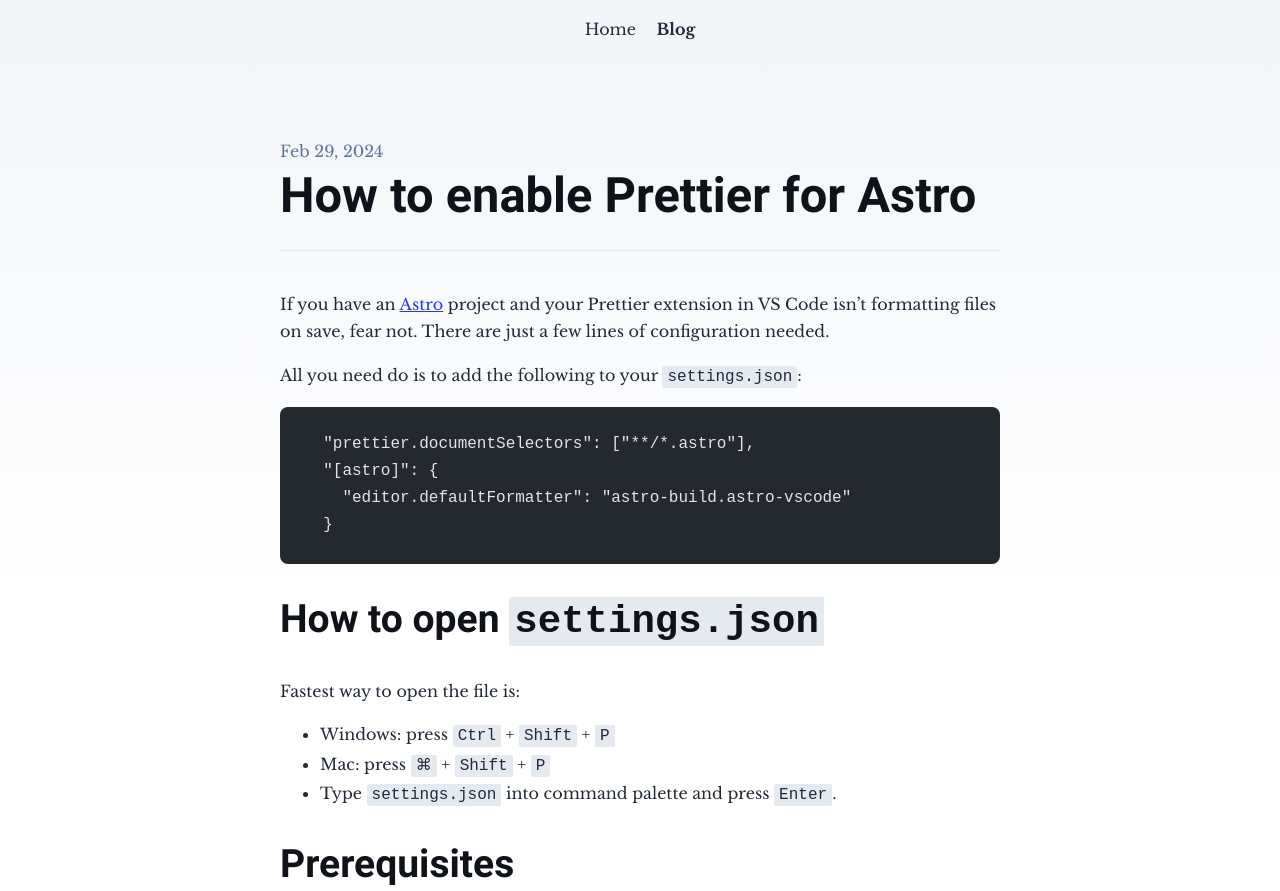
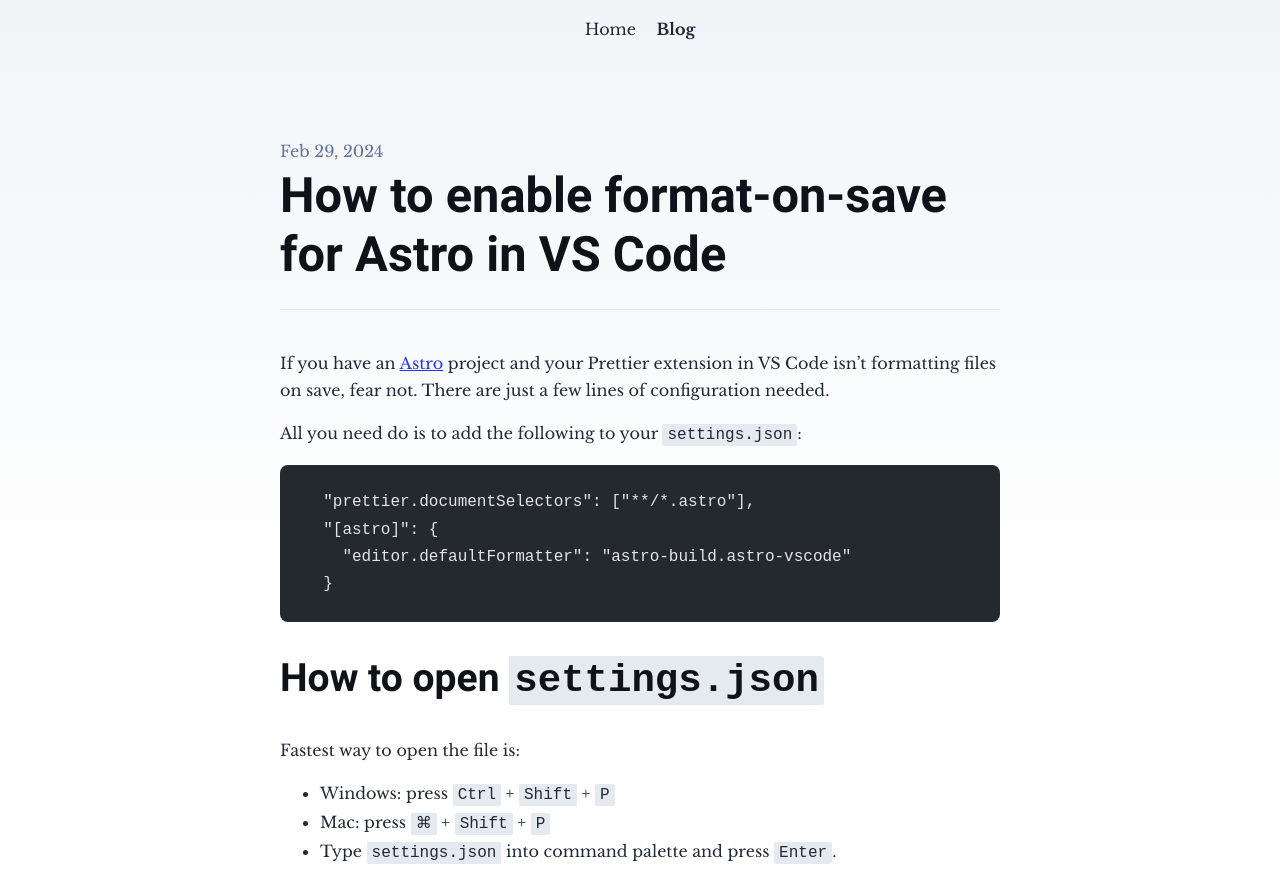
Before and after one commit to mariovyord/mariovyord.github.io, an Astro site: page /blog/how-to-enable-prettier-for-astro in a window 1280 px wide. Shown: the top 891 px of the page. Built offline with nearby package versions, Linux system fonts and the light colour scheme; Astro itself is replaced by a stand-in of ours; code samples lack their colours.

Commit message:
update article title

```diff
--- a/src/content/blog/how-to-enable-prettier-for-astro.md
+++ b/src/content/blog/how-to-enable-prettier-for-astro.md
@@ -1,5 +1,5 @@
 ---
-title: "How to enable Prettier for Astro"
+title: "How to enable format-on-save for Astro in VS Code"
 description: "To enable format-on-save in VS Code for an Astro project, you need to add a few lines of configuration"
 pubDate: "February 29 2024"
 ---
```
